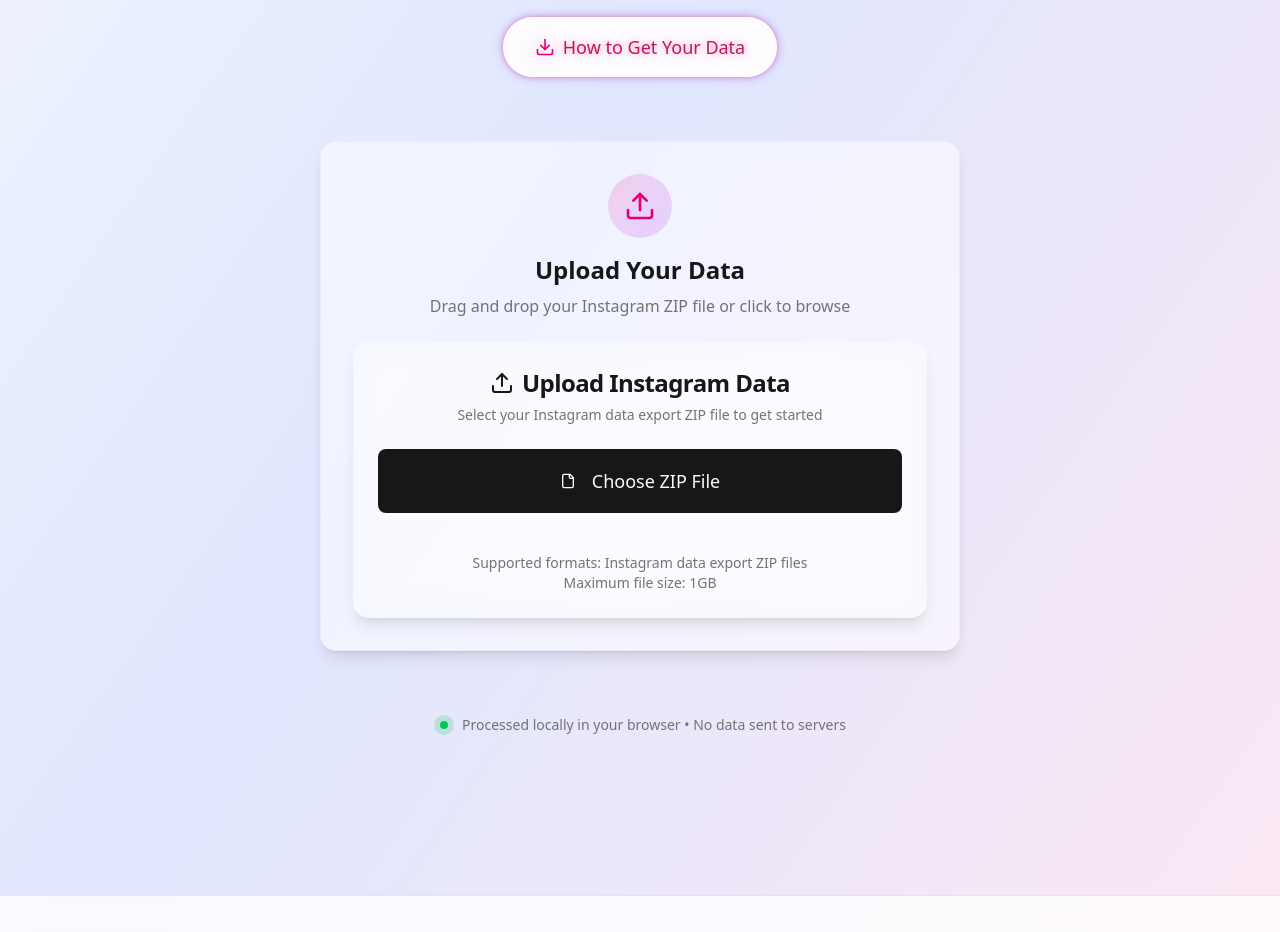
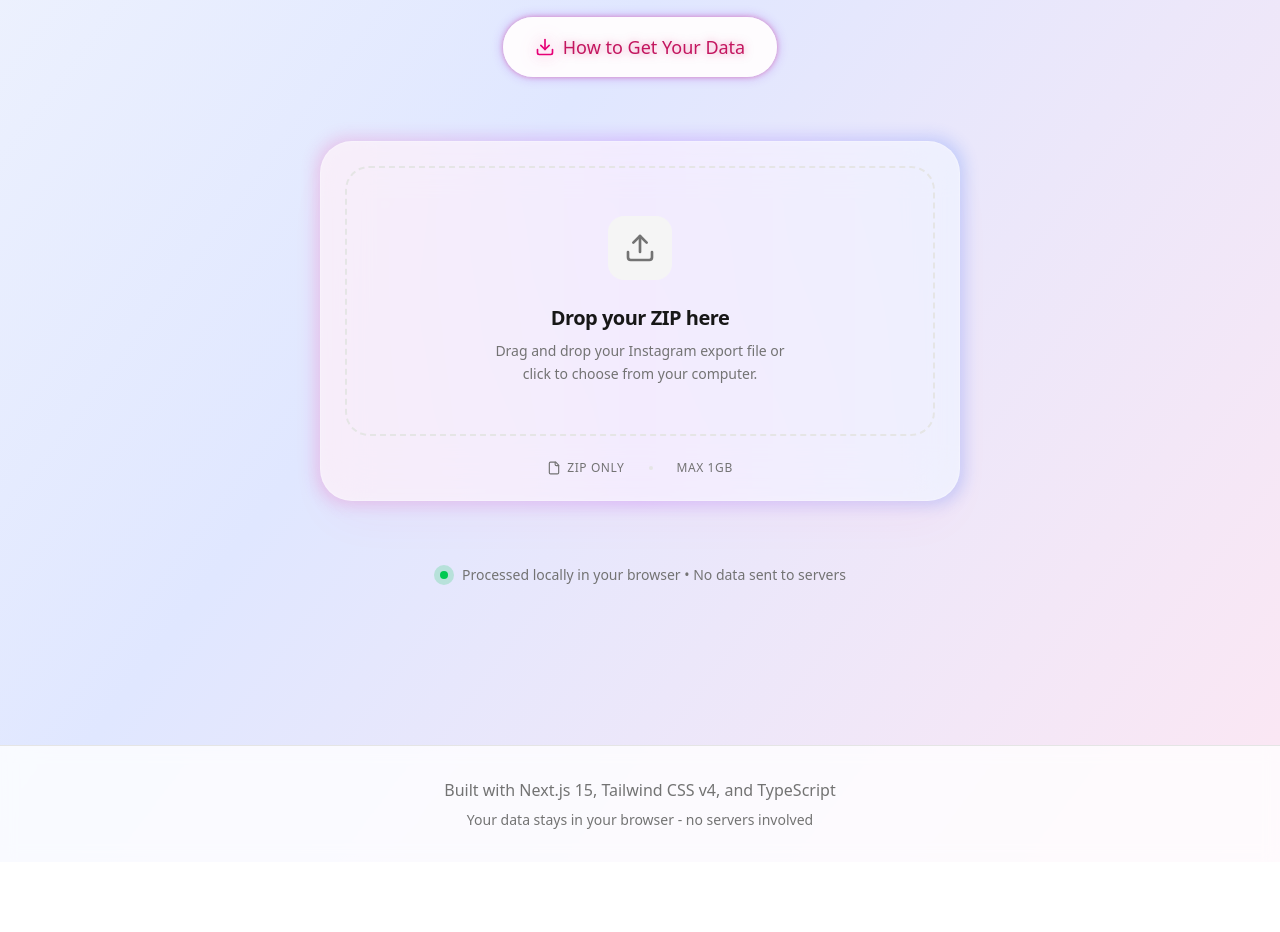
Before and after one commit to aminghafuri/toolinsta, a Next.js app: page / in a window 1280 px wide. Shown: the part 840-1772 px from the top of the page. After the commit the page ends 1702 px from the top, so only its background shows below. Built offline with nearby package versions, Linux system fonts and the light colour scheme.

Commit message:
change upload section UI

```diff
--- a/src/app/page.tsx
+++ b/src/app/page.tsx
@@ -261,24 +261,13 @@
             </div>
 
             {/* Upload Section */}
-            <div className="w-full max-w-2xl mx-auto mt-12 sm:mt-16 px-4">
-              <div className="relative">
-                {/* Decorative gradient background */}
-                <div className="absolute inset-0 bg-gradient-to-r from-pink-500/10 via-purple-500/10 to-blue-500/10 rounded-2xl blur-3xl -z-10" />
+            <div className="w-full max-w-2xl mx-auto mt-12 sm:mt-16 px-4 animate-in fade-in slide-in-from-bottom-8 duration-1000">
+              <div className="relative group">
+                {/* Decorative gradient background - now reactive */}
+                <div className="absolute -inset-1 bg-gradient-to-r from-pink-500 via-purple-600 to-blue-600 rounded-[2rem] blur opacity-20 group-hover:opacity-40 transition duration-1000 group-hover:duration-200" />
 
-                {/* Upload Component */}
-                <div className="relative bg-card/50 backdrop-blur-sm border border-border/50 rounded-2xl p-6 sm:p-8 shadow-lg">
-                  <div className="text-center mb-6">
-                    <div className="inline-flex items-center justify-center w-16 h-16 rounded-full bg-gradient-to-br from-pink-500/20 to-purple-500/20 mb-4">
-                      <Upload className="h-8 w-8 text-pink-600 dark:text-pink-400" />
-                    </div>
-                    <h3 className="text-xl sm:text-2xl font-semibold mb-2">
-                      Upload Your Data
-                    </h3>
-                    <p className="text-sm sm:text-base text-muted-foreground">
-                      Drag and drop your Instagram ZIP file or click to browse
-                    </p>
-                  </div>
+                {/* Upload Component Wrapper */}
+                <div className="relative bg-white/70 dark:bg-black/40 backdrop-blur-xl border border-white/20 dark:border-white/10 rounded-[2rem] p-4 sm:p-6 shadow-2xl overflow-hidden shadow-pink-500/5">
                   <FileUpload onDataExtracted={handleDataExtracted} />
                 </div>
               </div>
--- a/src/components/FileUpload.tsx
+++ b/src/components/FileUpload.tsx
@@ -19,12 +19,35 @@
   const [uploadProgress, setUploadProgress] = useState(0)
   const [error, setError] = useState<string | null>(null)
   const [success, setSuccess] = useState(false)
+  const [isDragging, setIsDragging] = useState(false)
   const fileInputRef = useRef<HTMLInputElement>(null)
+
+  const handleDragOver = (e: React.DragEvent) => {
+    e.preventDefault()
+    setIsDragging(true)
+  }
+
+  const handleDragLeave = () => {
+    setIsDragging(false)
+  }
+
+  const handleDrop = async (e: React.DragEvent) => {
+    e.preventDefault()
+    setIsDragging(false)
+    const file = e.dataTransfer.files?.[0]
+    if (file) {
+      await processFile(file)
+    }
+  }
 
   const handleFileSelect = async (event: React.ChangeEvent<HTMLInputElement>) => {
     const file = event.target.files?.[0]
-    if (!file) return
+    if (file) {
+      await processFile(file)
+    }
+  }
 
+  const processFile = async (file: File) => {
     // Validate file type
     if (!file.name.toLowerCase().endsWith('.zip')) {
       setError('Please select a valid ZIP file.')
@@ -79,38 +102,24 @@
   }
 
   return (
-    <Card className="w-full max-w-2xl mx-auto">
-      <CardHeader className="text-center">
-        <CardTitle className="flex items-center justify-center gap-2 text-2xl">
-          <Upload className="h-6 w-6" />
-          Upload Instagram Data
-        </CardTitle>
-        <CardDescription>
-          Select your Instagram data export ZIP file to get started
-        </CardDescription>
-      </CardHeader>
-
-      <CardContent className="space-y-6">
-        <div className="space-y-4">
-          <Button
+    <div className="w-full space-y-6">
+      <div
+        onDragOver={handleDragOver}
+        onDragLeave={handleDragLeave}
+        onDrop={handleDrop}
         onClick={handleButtonClick}
-            disabled={isUploading}
-            size="lg"
-            className="w-full h-16 text-lg"
+        className={`
+          relative group cursor-pointer
+          border-2 border-dashed rounded-3xl p-8 sm:p-12
+          transition-all duration-300 ease-in-out
+          flex flex-col items-center justify-center text-center
+          ${isDragging
+            ? "border-pink-500 bg-pink-500/5 scale-[1.02]"
+            : "border-border hover:border-pink-500/50 hover:bg-muted/50"
+          }
+          ${isUploading ? "pointer-events-none opacity-80" : ""}
+        `}
       >
-            {isUploading ? (
-              <>
-                <div className="animate-spin rounded-full h-5 w-5 border-b-2 border-white mr-2" />
-                Processing...
-              </>
-            ) : (
-              <>
-                <File className="h-5 w-5 mr-2" />
-                Choose ZIP File
-              </>
-            )}
-          </Button>
-
         <input
           ref={fileInputRef}
           type="file"
@@ -118,40 +127,72 @@
           onChange={handleFileSelect}
           className="hidden"
         />
+
+        <div className={`
+          w-16 h-16 rounded-2xl flex items-center justify-center mb-6
+          transition-all duration-500
+          ${isDragging ? "bg-pink-500 text-white rotate-12 scale-110" : "bg-muted text-muted-foreground group-hover:bg-pink-500/10 group-hover:text-pink-600"}
+        `}>
+          {isUploading ? (
+            <div className="animate-spin rounded-full h-8 w-8 border-b-2 border-current" />
+          ) : (
+            <Upload className="w-8 h-8" />
+          )}
+        </div>
+
+        <div className="space-y-2">
+          <h3 className="text-xl font-semibold tracking-tight">
+            {isUploading ? "Analyzing Data..." : "Drop your ZIP here"}
+          </h3>
+          <p className="text-muted-foreground max-w-xs mx-auto text-sm leading-relaxed">
+            {isUploading
+              ? "We're processing your file locally in your browser. This may take a moment."
+              : "Drag and drop your Instagram export file or click to choose from your computer."
+            }
+          </p>
+        </div>
       </div>
 
       {isUploading && (
-          <div className="space-y-2">
-            <div className="flex justify-between text-sm text-muted-foreground">
-              <span>Extracting data...</span>
+        <div className="space-y-3 px-2">
+          <div className="flex justify-between text-sm font-medium">
+            <span className="text-pink-600 dark:text-pink-400">Extracting data...</span>
             <span>{Math.round(uploadProgress)}%</span>
           </div>
-            <Progress value={uploadProgress} className="w-full" />
+          <div className="h-2 w-full bg-muted rounded-full overflow-hidden">
+            <div
+              className="h-full bg-gradient-to-r from-pink-500 to-purple-600 transition-all duration-300 ease-out"
+              style={{ width: `${uploadProgress}%` }}
+            />
+          </div>
         </div>
       )}
 
       {error && (
-          <Alert variant="destructive">
+        <Alert variant="destructive" className="bg-destructive/5 border-destructive/20 animate-in fade-in slide-in-from-top-2">
           <AlertCircle className="h-4 w-4" />
           <AlertDescription>{error}</AlertDescription>
         </Alert>
       )}
 
       {success && (
-          <Alert className="border-green-200 bg-green-50 dark:border-green-800 dark:bg-green-950/20">
+        <Alert className="border-green-200 bg-green-50 dark:border-green-800 dark:bg-green-950/20 animate-in fade-in slide-in-from-top-2">
           <CheckCircle className="h-4 w-4 text-green-600 dark:text-green-400" />
-            <AlertDescription className="text-green-800 dark:text-green-200">
-              Instagram data extracted successfully! You can now explore your data.
+          <AlertDescription className="text-green-800 dark:text-green-200 font-medium">
+            Success! Your data is ready to explore.
           </AlertDescription>
         </Alert>
       )}
 
-        <div className="text-center text-sm text-muted-foreground">
-          <p>Supported formats: Instagram data export ZIP files</p>
-          <p>Maximum file size: 1GB</p>
+      <div className="flex items-center justify-center gap-6 text-xs text-muted-foreground font-medium uppercase tracking-wider">
+        <div className="flex items-center gap-1.5">
+          <File className="w-3.5 h-3.5" />
+          ZIP Only
         </div>
-      </CardContent>
-    </Card>
+        <div className="w-1 h-1 rounded-full bg-border" />
+        <div>Max 1GB</div>
+      </div>
+    </div>
   )
 }
 
```
Lines whose indentation alone changed are shown as unchanged.
